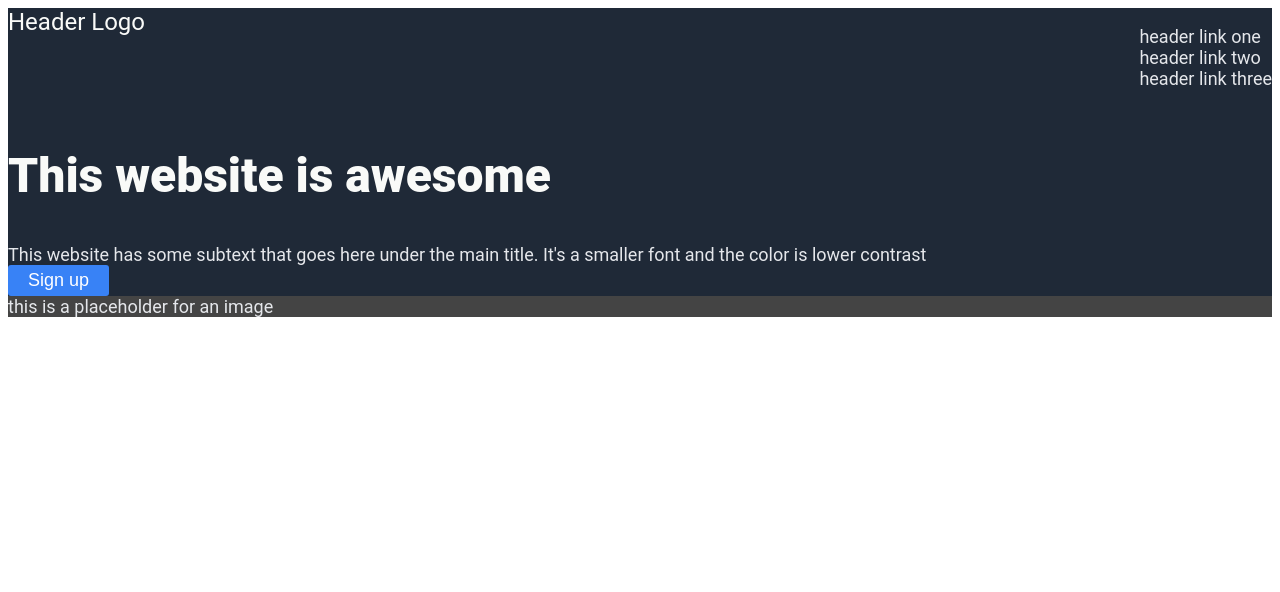
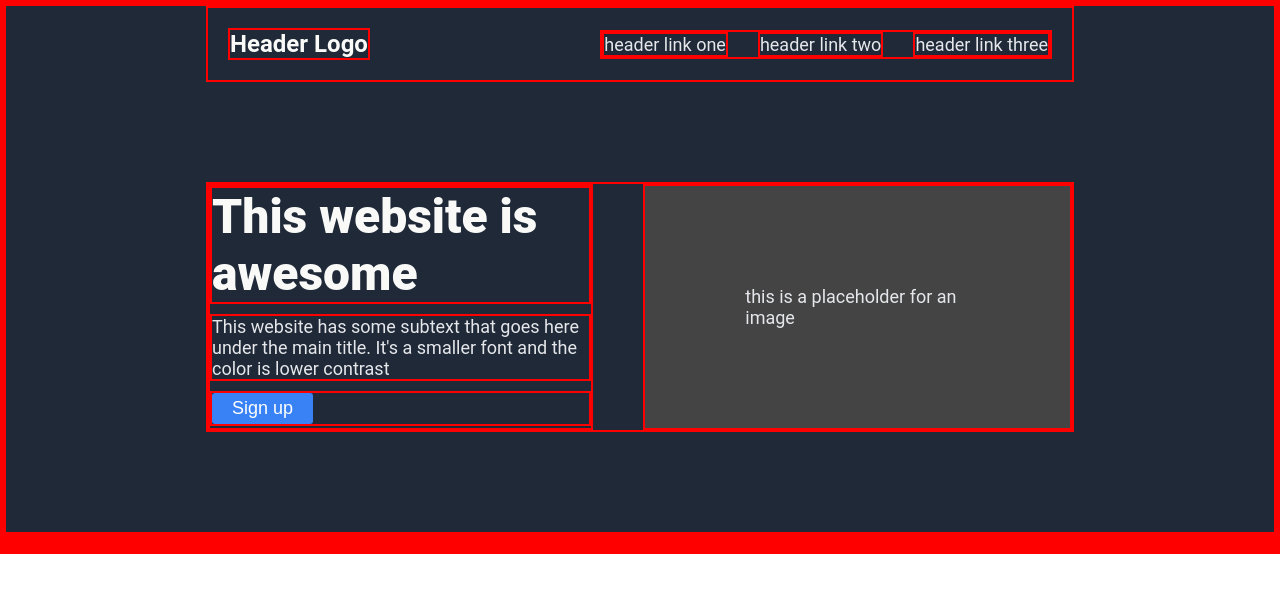
Before and after one commit to ColmiiK/odin-landing, a plain HTML site: page index.html in a window 1280 px wide. Drawn offline with Linux system fonts and the light colour scheme.

Commit message:
first part done

```diff
--- a/css/style.css
+++ b/css/style.css
@@ -1,22 +1,50 @@
+* {
+    border: 2px solid red;
+    margin: 0;
+}
+
 body {
     font-family: "Roboto";
 }
 
-ul {
-    list-style-type: none;
-}
 
 .intro {
     background-color: #1F2937;
+    padding-bottom: 100px;
+
 }
 
 .header {
     display: flex;
     justify-content: space-between;
+    align-items: center;
+    padding: 20px;
+    margin: 0px 200px;
+    margin-bottom: 100px;
 }
 
+.logo-secondary {
+    display: flex;
+    gap: 30px;
+}
+
+.main {
+    display: flex;
+    justify-content: space-between;
+    align-items: space-between;
+    gap: 50px;
+    margin: 0px 200px;
+}
+
+.m-left {
+    width: 450px;
+    display: flex;
+    flex-direction: column;
+    gap: 10px;
+}
+
+#subtext,
 .logo-secondary,
-.subtext,
 .placeholder,
 button {
     font-size: 18px;
@@ -26,13 +54,15 @@ button {
 .logo {
     font-size: 24px;
     color: #F9FAF8;
+    font-weight: bold;
 }
 
 .placeholder {
     background-color: #444;
+    padding: 100px;
 }
 
-h2 {
+#awesome {
     font-size: 48px;
     color: #F9FAF8;
     font-weight: 900;
--- a/index.html
+++ b/index.html
@@ -11,17 +11,19 @@
             <div class="header">
                 <div class="logo">Header Logo</div>
                 <div class="logo-secondary">
-                <ul>
-                    <li>header link one</li>
-                    <li>header link two</li>
-                    <li>header link three</li>
-                </ul>
+                    <div>header link one</div>
+                    <div>header link two</div>
+                    <div>header link three</div>
                 </div>
             </div>
-            <h2>This website is awesome</h2>
-            <div class="subtext">This website has some subtext that goes here under the main title. It's a smaller font and the color is lower contrast</div>
-            <div class="b-sign"><button>Sign up</button></div>
-            <div class="placeholder">this is a placeholder for an image</div>
+        <div class="main">
+            <div class="m-left">
+                <div id="awesome">This website is awesome</div>
+                <div id="subtext">This website has some subtext that goes here under the main title. It's a smaller font and the color is lower contrast</div>
+                <div id="b-sign"><button>Sign up</button></div>
+            </div>
+                <div class="placeholder">this is a placeholder for an image</div>
+            </div>
         </div>
         <div class="information">
 
```
